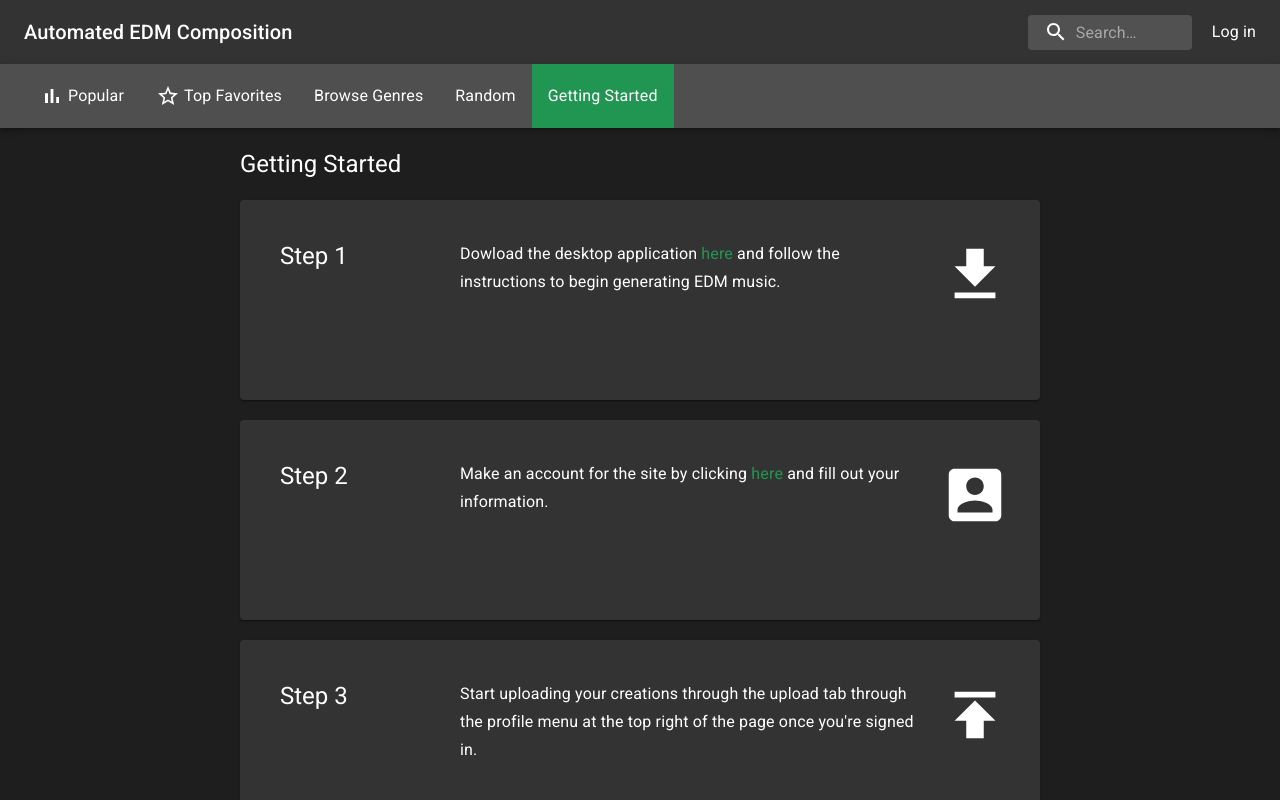
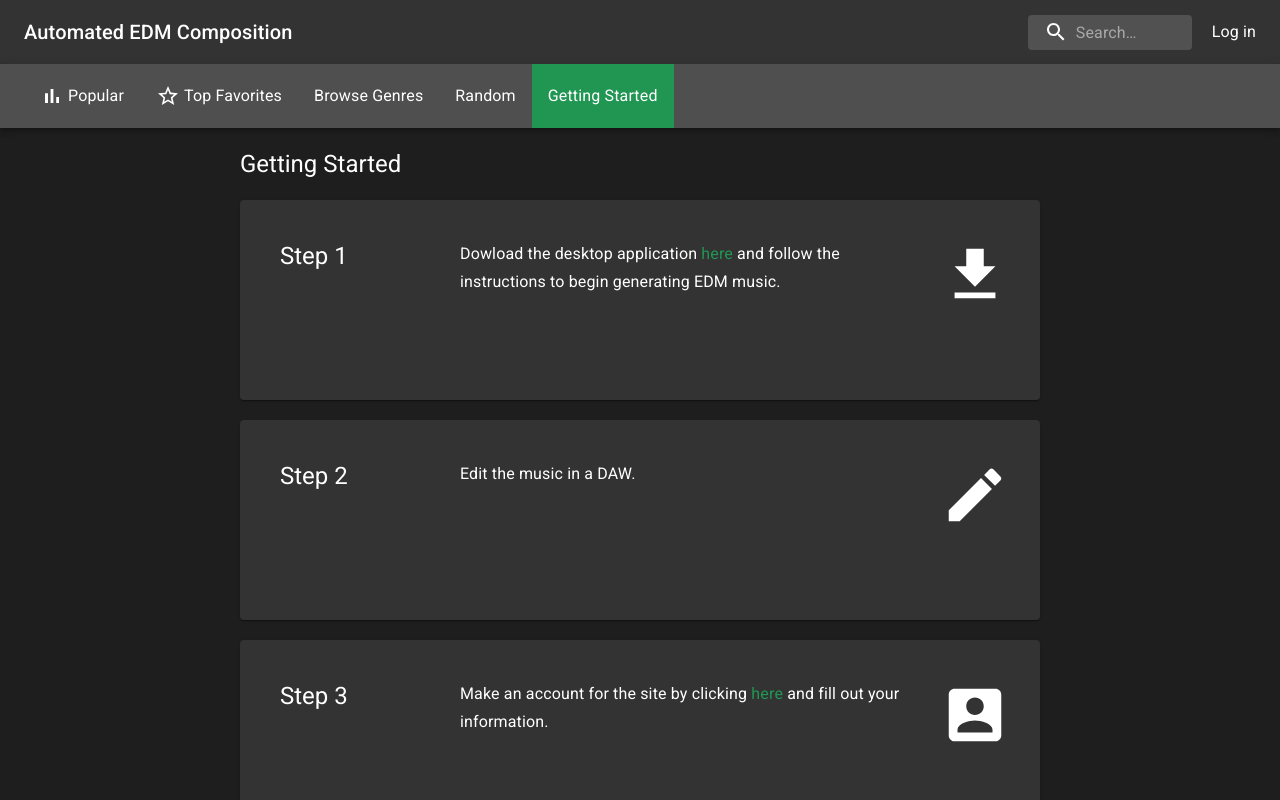
Before and after one commit to RickLeinecker/EDMCreation, a React (Create React App) app in the folder EDMCreationWeb/: page /gettingstarted in a window 1280 px wide. Shown: the top 800 px of the page. Built offline with nearby package versions, Linux system fonts and the light colour scheme.

Commit message:
Edited Getting Started page

```diff
--- a/EDMCreationWeb/src/components/GettingStarted.js
+++ b/EDMCreationWeb/src/components/GettingStarted.js
@@ -9,7 +9,8 @@ import {
 import {
     GetApp,
     AccountBox,
-    Publish
+    Publish,
+    Edit
 } from '@material-ui/icons';
 
 const styles = theme => ({
@@ -84,6 +85,23 @@ class Songs extends Component {
                         </Grid>
                         <Grid item xs>
                             <Typography variant="subtitle1">
+                                Edit the music in a DAW.
+                            </Typography>
+                        </Grid>
+                        <Grid item xs={1} className={classes.iconGrid}>
+                            <Edit className={classes.largeIcon} />
+                        </Grid>
+                    </Grid>
+                </Paper>
+                <Paper className={classes.paper}>
+                    <Grid container direction="row">
+                        <Grid item xs={3}>
+                            <Typography variant="h5">
+                                Step 3
+                            </Typography>
+                        </Grid>
+                        <Grid item xs>
+                            <Typography variant="subtitle1">
                                 Make an account for the site by clicking <Link href={"/register"} className={classes.makeAccountLink}>here</Link> and fill out your information.
                             </Typography>
                         </Grid>
@@ -96,12 +114,12 @@ class Songs extends Component {
                     <Grid container direction="row">
                         <Grid item xs={3}>
                             <Typography variant="h5">
-                                Step 3
+                                Step 4
                             </Typography>
                         </Grid>
                         <Grid item xs>
                             <Typography variant="subtitle1">
-                                Start uploading your creations through the upload tab through the profile menu at the top right of the page once you're signed in.
+                                Start uploading your creations through the upload tab under the profile menu at the top right of the page once you're signed in.
                             </Typography>
                         </Grid>
                         <Grid item xs={1} className={classes.iconGrid}>
```
